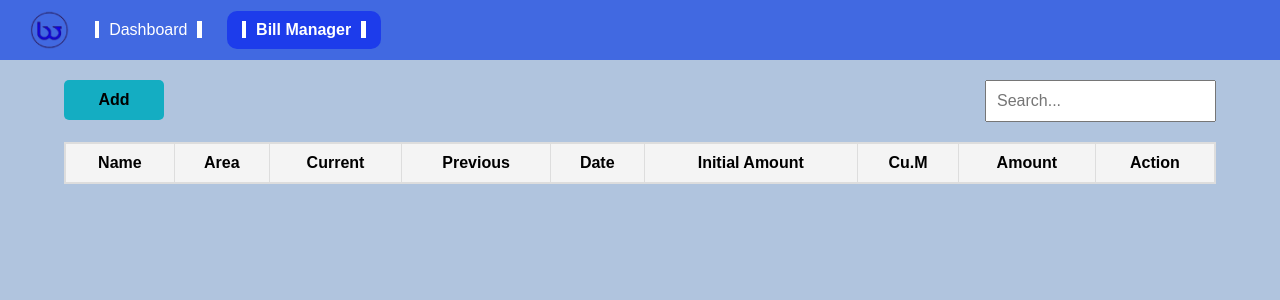
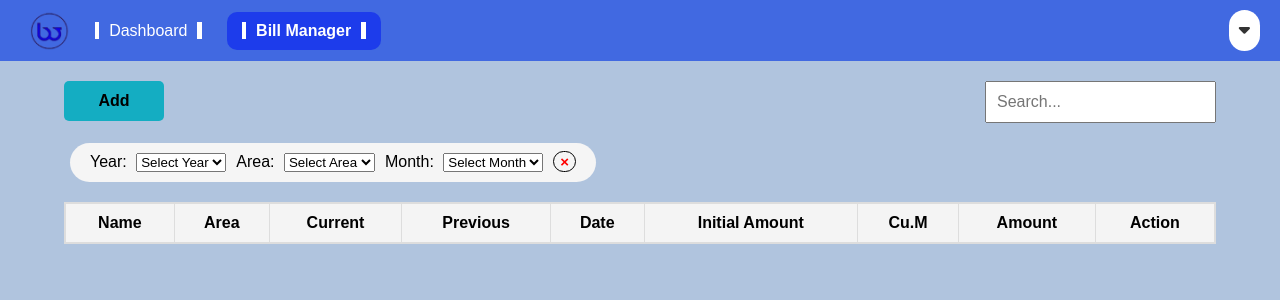
Before and after one commit to kimpaolo25/Capstone, a PHP site: page /billManager.php in a window 1280 px wide. Shown: the top 300 px of the page. Run offline with PHP 8.4, Linux system fonts and the light colour scheme; lists and menus that the app fills with data are empty; some libraries are stand-ins or nearby versions.

Commit message:
modified a design and add a dowload and printing option, also the filtering features

```diff
--- a/billManager.php
+++ b/billManager.php
@@ -5,14 +5,33 @@
     <meta name="viewport" content="width=device-width, initial-scale=1.0">
     <title>Admin Dashboard</title>
     <link rel="stylesheet" href="./css/billManager.css">
+    <link rel="stylesheet" href="https://cdnjs.cloudflare.com/ajax/libs/font-awesome/6.0.0-beta3/css/all.min.css">
+    <script src="https://cdnjs.cloudflare.com/ajax/libs/xlsx/0.18.5/xlsx.full.min.js"></script>
     <script src="./Javascript/sweetalert.js"></script>
 </head>
 <body>
-    <header>
-        <img src="./image/icon.png" alt="Logo" class="logo">
-        <a href="admin.php" class="dashboard-button" id="dashButton">Dashboard</a>
-        <a href="billManager.php" class="bills-button" id="billsButton">Bill Manager</a>
-    </header>
+<header>
+    <img src="./image/icon.png" alt="Logo" class="logo">
+    <a href="admin.php" class="dashboard-button" id="dashButton">Dashboard</a>
+    <a href="billManager.php" class="bills-button" id="billsButton">Bill Manager</a>
+
+    <!-- Dropdown menu with a down arrow icon -->
+    <div class="dropdown">
+        <button class="dropbtn"><i class="fas fa-caret-down"></i></button>
+        <div class="dropdown-content">
+            <a href="#" id="printOption">Print</a>
+            <!-- Submenu for download options -->
+            <div class="sub-dropdown">
+                <button class="sub-dropbtn">Download</button>
+                <div class="sub-dropdown-content">
+                    <a href="#" id="downloadCSVOption">CSV</a>
+                    <a href="#" id="downloadExcelOption">Excel</a>
+                </div>
+            </div>
+        </div>
+    </div>
+</header>
+
 
     <div class="table-controls">
         <div class="add-button-container">
@@ -22,6 +41,40 @@
             <input type="text" id="searchInput" placeholder="Search...">
         </div>
     </div>
+
+    <div class="filter-controls">
+    <div class="filter-container">
+        <label for="yearFilter">Year:</label>
+        <select id="yearFilter">
+            <option value="">Select Year</option>
+            <option value="2023">2023</option>
+            <option value="2024">2024</option>
+            <!-- Add more years as needed -->
+        </select>
+    </div>
+    <div class="filter-container">
+        <label for="areaFilter">Area:</label>
+        <select id="areaFilter">
+            <option value="">Select Area</option>
+            <option value="1">Area 1</option>
+            <option value="2">Area 2</option>
+            <!-- Add more areas as needed -->
+        </select>
+    </div>
+    <div class="filter-container">
+        <label for="monthFilter">Month:</label>
+        <select id="monthFilter">
+            <option value="">Select Month</option>
+            <option value="January">January</option>
+            <option value="February">February</option>
+            <!-- Add more months as needed -->
+        </select>
+    </div>
+    <!-- Reset Button -->
+    <div class="reset-container">
+        <button id="resetFilters" class="reset-button">&times;</button>
+    </div>
+</div>
 
 
     <!-- Modal HTML -->
@@ -88,5 +141,7 @@
         </tbody>
     </table>
     <script src="./Javascript/billManager.js"></script>
+    <script src="./Javascript/billManagerfilter.js"></script>
+    <script src="./Javascript/dlPrint.js"></script>
 </body>
 </html>
--- a/css/billManager.css
+++ b/css/billManager.css
@@ -222,6 +222,141 @@ h2 {
     opacity: 0.9;
 }
 
+/*Filtering section*/
+.filter-controls {
+    background-color: #f5f5f5; /* Light background color */
+    display: flex;
+    margin-bottom: 20px;
+    margin-left: 70px;
+    border-radius: 20px;
+    padding: 10px 20px;
+    max-width: fit-content;
+}
+
+.filter-container {
+    margin-right: 10px;
+}
+
+.filter-container label {
+    margin-right: 5px;
+}
+
+.reset-button {
+    background: transparent;
+    border:1px solid #000000;
+    font-size: 15px;
+    color: #ff0000; /* Red color */
+    margin-top: -8px;
+    border-radius: 50px;
+    cursor: pointer;
+    font-weight: bold;
+}
+
+.reset-button:hover {
+    color: #cc0000;
+}
+
+/* Dropdown container */
+.dropdown {
+    position: relative;
+    margin-left: auto; /* Pushes the dropdown to the right edge */
+}
+
+/* Dropdown button (icon) */
+.dropbtn {
+    background-color: white;
+    color: #333;
+    font-size: 18px;
+    border: none;
+    cursor: pointer;
+    border-radius: 50px;
+    padding: 10px;
+    outline: none;
+}
+
+/* Dropdown content */
+.dropdown-content {
+    display: block;
+    position: absolute;
+    right: 0; /* Aligns dropdown content to the right edge of the dropdown container */
+    top: 100%; /* Positions dropdown content directly below the button */
+    background-color: #3498db;
+    box-shadow: 0px 8px 16px 0px rgba(0,0,0,0.2);
+    z-index: 1;
+    border-radius: 5px;
+    opacity: 0;
+    transform: translateY(-10px);
+    transition: opacity 0.3s ease, transform 0.3s ease;
+}
+
+/* Show dropdown content on hover */
+.dropdown:hover .dropdown-content {
+    display: block;
+    opacity: 1;
+    transform: translateY(0);
+}
+
+/* Change color of dropdown button on hover */
+.dropdown:hover .dropbtn {
+    color: #007BFF;
+}
+
+/* Style dropdown links */
+.dropdown-content a {
+    color:white;;
+    padding: 12px 16px;
+    text-decoration: none;
+    display: block;
+}
+
+/* Change background color of dropdown links on hover */
+.dropdown-content a:hover {
+    background-color: #2980b9;
+}
+
+/* Style for the sub-dropdown menu */
+.sub-dropdown {
+    position: relative;
+    display: inline-block;
+}
+
+.sub-dropdown-content {
+    display: none;
+    position: absolute;
+    left: auto;
+    top: 100%;
+    background-color: #f9f9f9;
+    min-width: 103px;
+    box-shadow: 0px 8px 16px 0px rgba(0,0,0,0.2);
+    z-index: 1;
+}
+
+.sub-dropdown-content a {
+    color: black;
+    padding: 12px 16px;
+    text-decoration: none;
+    display: block;
+}
+
+.sub-dropdown-content a:hover {background-color: #f1f1f1;}
+
+.sub-dropdown:hover .sub-dropdown-content {
+    display: block;
+}
+
+.sub-dropbtn {
+    background-color: #3498db;
+    color: white;
+    padding: 16px;
+    font-size: 16px;
+    border: none;
+    cursor: pointer;
+}
+
+.sub-dropbtn:hover {
+    background-color: #2980b9;
+}
+
 /* Keyframes for animations */
 @keyframes fadeIn {
     from {
```
